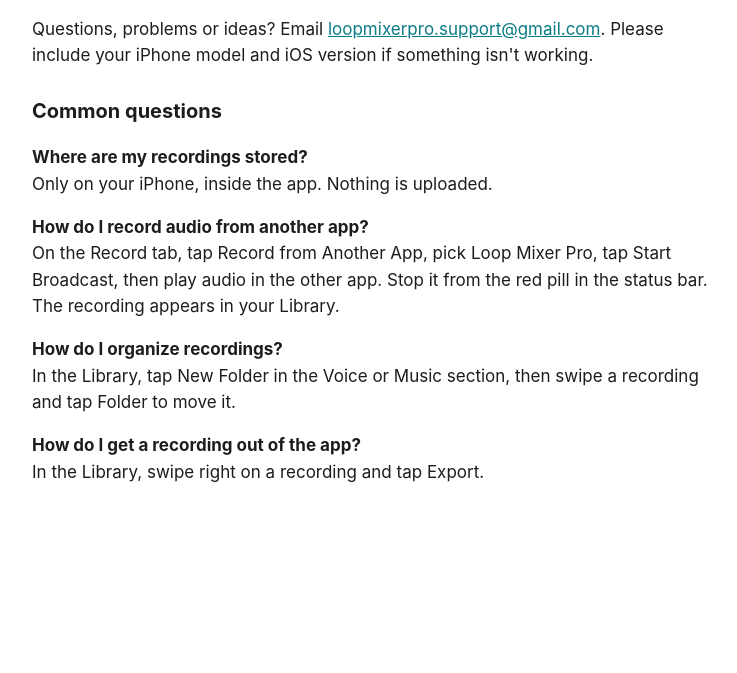
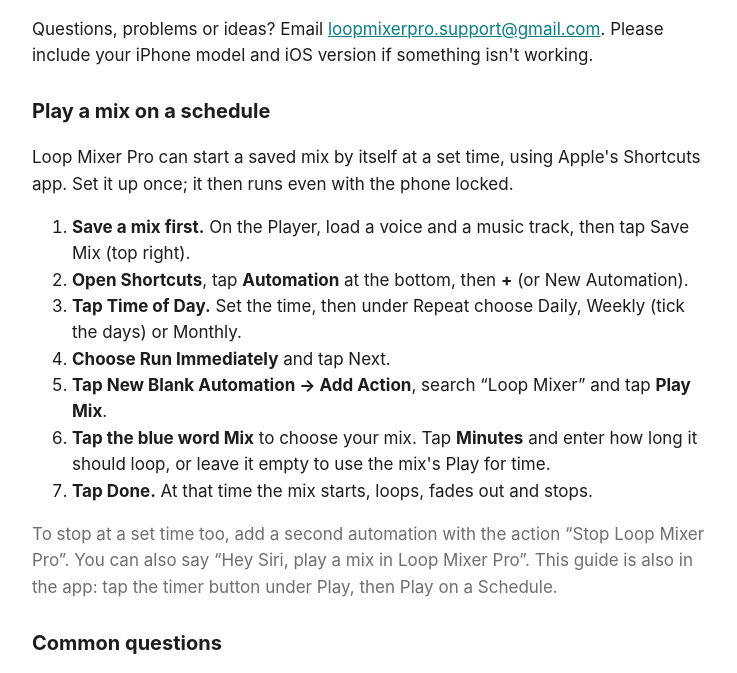
Before and after one commit to droh2012/loopmixerpro-site, a plain HTML site: page support/index.html in a window 1280 px wide. Shown: the part 119-792 px from the top of the page, without its empty margins (268-1005 px from the left). Drawn offline with Linux system fonts and the light colour scheme.

Commit message:
Support: how to play a mix on a schedule
Co-Authored-By: Claude Opus 5.5 <noreply@anthropic.com>
Claude-Session: https://claude.ai/code/session_0135kmh228RT8zGCbrsBQThX

```diff
--- a/support/index.html
+++ b/support/index.html
@@ -3,6 +3,18 @@
 <nav class="muted"><a href="/loopmixerpro-site/">Loop Mixer Pro</a> · <a href="/loopmixerpro-site/support/">Support</a> · <a href="/loopmixerpro-site/privacy/">Privacy</a></nav>
 <h1>Loop Mixer Pro Support</h1>
 <p>Questions, problems or ideas? Email <a href="mailto:loopmixerpro.support@gmail.com">loopmixerpro.support@gmail.com</a>. Please include your iPhone model and iOS version if something isn't working.</p>
+<h2 id="schedule">Play a mix on a schedule</h2>
+<p>Loop Mixer Pro can start a saved mix by itself at a set time, using Apple's Shortcuts app. Set it up once; it then runs even with the phone locked.</p>
+<ol>
+<li><strong>Save a mix first.</strong> On the Player, load a voice and a music track, then tap Save Mix (top right).</li>
+<li><strong>Open Shortcuts</strong>, tap <strong>Automation</strong> at the bottom, then <strong>+</strong> (or New Automation).</li>
+<li><strong>Tap Time of Day.</strong> Set the time, then under Repeat choose Daily, Weekly (tick the days) or Monthly.</li>
+<li><strong>Choose Run Immediately</strong> and tap Next.</li>
+<li><strong>Tap New Blank Automation → Add Action</strong>, search “Loop Mixer” and tap <strong>Play Mix</strong>.</li>
+<li><strong>Tap the blue word Mix</strong> to choose your mix. Tap <strong>Minutes</strong> and enter how long it should loop, or leave it empty to use the mix's Play for time.</li>
+<li><strong>Tap Done.</strong> At that time the mix starts, loops, fades out and stops.</li>
+</ol>
+<p class="muted">To stop at a set time too, add a second automation with the action “Stop Loop Mixer Pro”. You can also say “Hey Siri, play a mix in Loop Mixer Pro”. This guide is also in the app: tap the timer button under Play, then Play on a Schedule.</p>
 <h2>Common questions</h2>
 <p><strong>Where are my recordings stored?</strong><br>Only on your iPhone, inside the app. Nothing is uploaded.</p>
 <p><strong>How do I record audio from another app?</strong><br>On the Record tab, tap Record from Another App, pick Loop Mixer Pro, tap Start Broadcast, then play audio in the other app. Stop it from the red pill in the status bar. The recording appears in your Library.</p>
```
